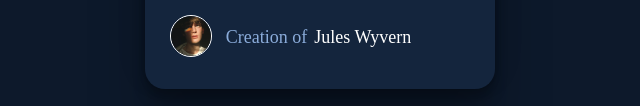
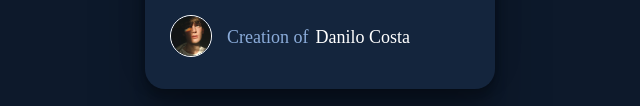
Before and after one commit to daaaan12/Challenge-FrontEnd-Mentor-2, a plain HTML site: page index.html in a window 1280 px wide. Shown: the part 691-797 px from the top of the page, 320-960 px from the left. Drawn offline with Linux system fonts and the light colour scheme.

Commit message:
Update index.html

```diff
--- a/index.html
+++ b/index.html
@@ -34,7 +34,7 @@
     <hr>
       <br>
       <img  class="avatar" src="./images/image-avatar.png" alt="">
-    <p class="criador"> Creation of <span class="nome-criador"> Jules Wyvern</span></p>
+    <p class="criador"> Creation of <span class="nome-criador"> Danilo Costa</span></p>
 
   </div>
 
```
